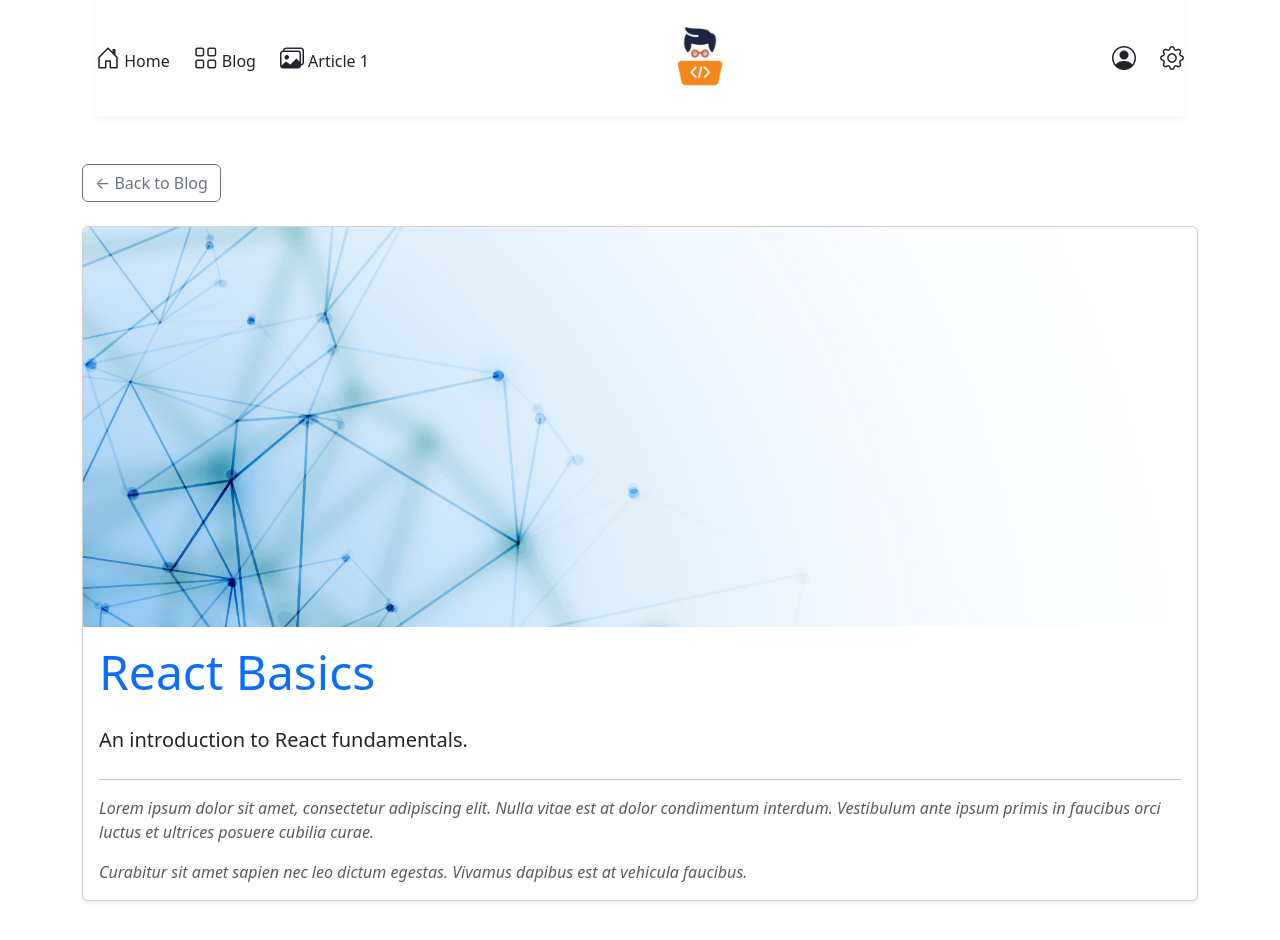
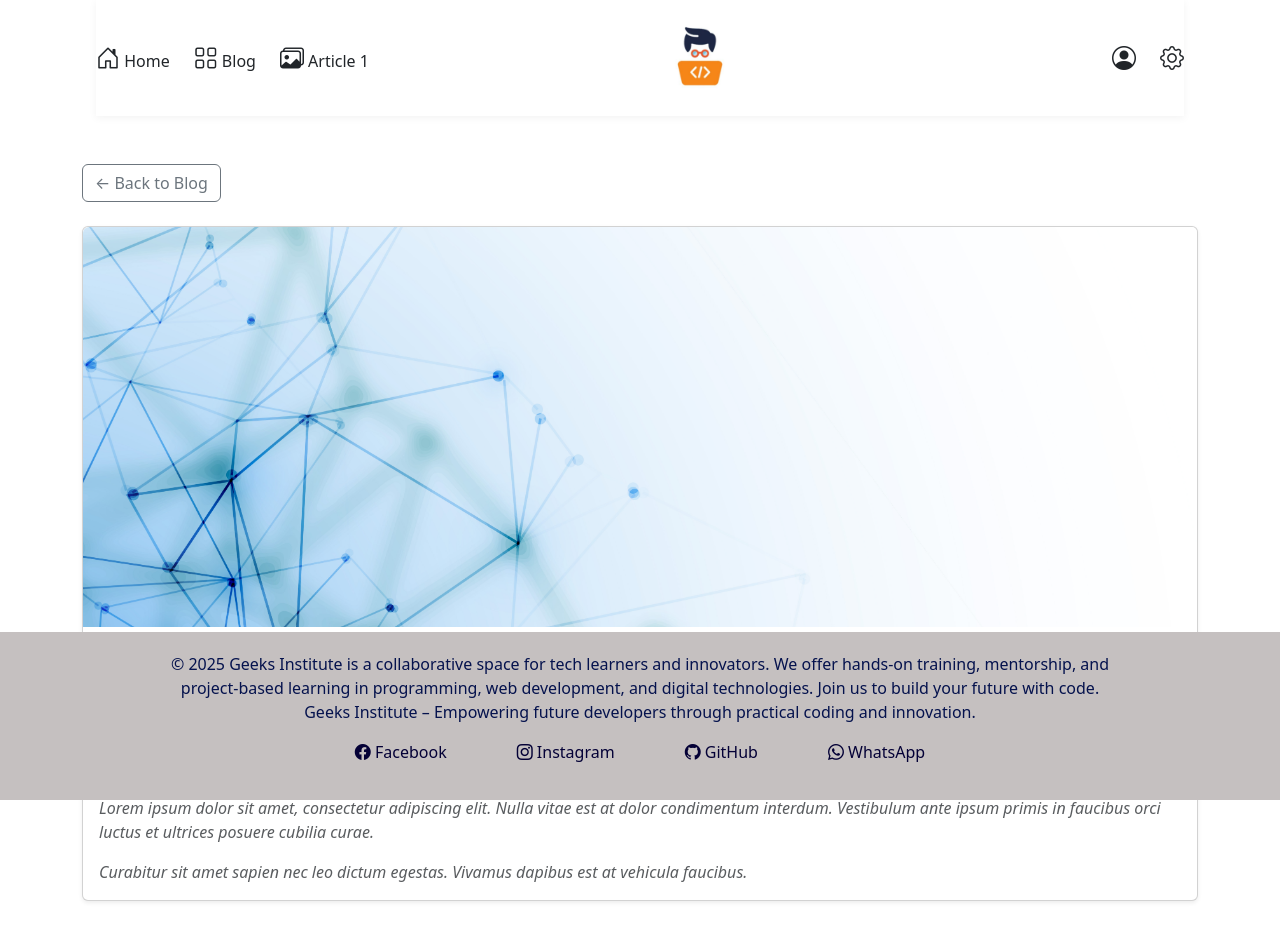
Before and after one commit to zaarouri/GeeksBlogs_frontend, a React (Create React App) app: page /blog/1 in a window 1280 px wide. Shown: the top 940 px of the page. Built offline with nearby package versions, Linux system fonts and the light colour scheme.

Commit message:
Footer UP

```diff
--- a/src/App.js
+++ b/src/App.js
@@ -5,6 +5,7 @@ import Intro from './components/intro';
 import Features from './components/Features';
 import Blog from './components/Blog';
 import BlogPost from './components/BlogPost';
+import Footer from './components/Footer'; // <-- Add this import
 import { BrowserRouter as Router, Routes, Route, Navigate } from 'react-router-dom';
 
 function App() {
@@ -14,19 +15,15 @@ function App() {
     <Router>
       <Navbar setShowFeatures={setShowFeatures} />
       <Routes>
-        <Route
-          path="/"
-          element={<Navigate to="/home" />}
-        />
+        <Route path="/" element={<Navigate to="/home" />} />
         <Route
           path="/home"
-          element={
-            showFeatures ? <Features /> : <Intro />
-          }
+          element={showFeatures ? <Features /> : <Intro />}
         />
         <Route path="/blog" element={<Blog />} />
         <Route path="/blog/:id" element={<BlogPost />} />
       </Routes>
+      <Footer />
     </Router>
   );
 }
--- /dev/null
+++ b/src/components/Footer.css
@@ -0,0 +1,38 @@
+.footer {
+  position: fixed;
+  left: 0;
+  bottom: 0;
+  width: 100%;
+  z-index: 100;
+}
+
+.footer {
+  background-color: #c5c0c0;
+  color: rgb(5, 18, 77);
+  padding: 20px 0;
+  text-align: center;
+  box-sizing: border-box;
+}
+
+.footer-container {
+  max-width: 960px;
+  margin: auto;
+}
+
+.footer-links {
+  list-style: none;
+  padding: 0;
+  display: flex;
+  justify-content: center;
+  gap: 70px;
+  margin-top: 10px;
+}
+
+.footer-links a {
+  color: rgb(4, 0, 54);
+  text-decoration: none;
+}
+
+.footer-links a:hover {
+  text-decoration: underline;
+}
--- /dev/null
+++ b/src/components/Footer.js
@@ -0,0 +1,38 @@
+import React from "react";
+import "./Footer.css";
+
+function Footer() {
+  return (
+    <footer className="footer">
+      <div className="footer-container">
+        <p>&copy; {new Date().getFullYear()} Geeks Institute is a collaborative space for tech learners and innovators. We offer hands-on training, mentorship, and project-based learning in programming, web development, and digital technologies.
+                     Join us to build your future with code.
+                     Geeks Institute – Empowering future developers through practical coding and innovation.</p>
+        <ul className="footer-links">
+          <li>
+            <a href="https://web.facebook.com/people/Geeksinstitute/61571584975161/" target="_blank" rel="noopener noreferrer">
+              <i className="bi bi-facebook"></i> Facebook
+            </a>
+          </li>
+          <li>
+            <a href="https://www.instagram.com/geeks.institute/?hl=en" target="_blank" rel="noopener noreferrer">
+              <i className="bi bi-instagram"></i> Instagram
+            </a>
+          </li>
+          <li>
+            <a href="https://github.com/zaarouri/GeeksBlogs_frontend" target="_blank" rel="noopener noreferrer">
+              <i className="bi bi-github"></i> GitHub
+            </a>
+          </li>
+          <li>
+            <a href="https://wa.me/" target="_blank" rel="noopener noreferrer">
+              <i className="bi bi-whatsapp"></i> WhatsApp
+            </a>
+          </li>
+        </ul>
+      </div>
+    </footer>
+  );
+}
+
+export default Footer;
```
Also changed, not shown: 1 other file (tests, documents, lock files or other folders).
